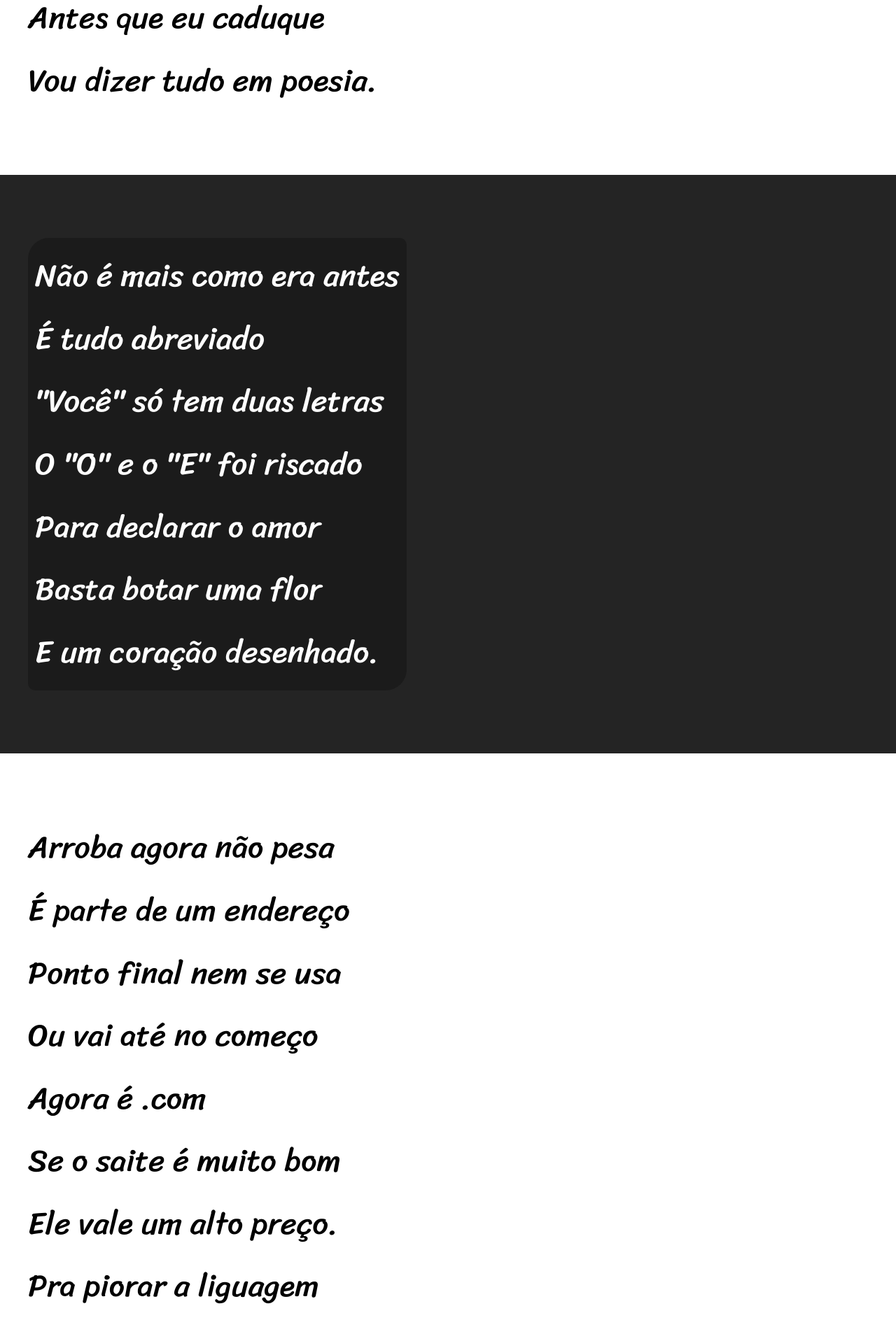
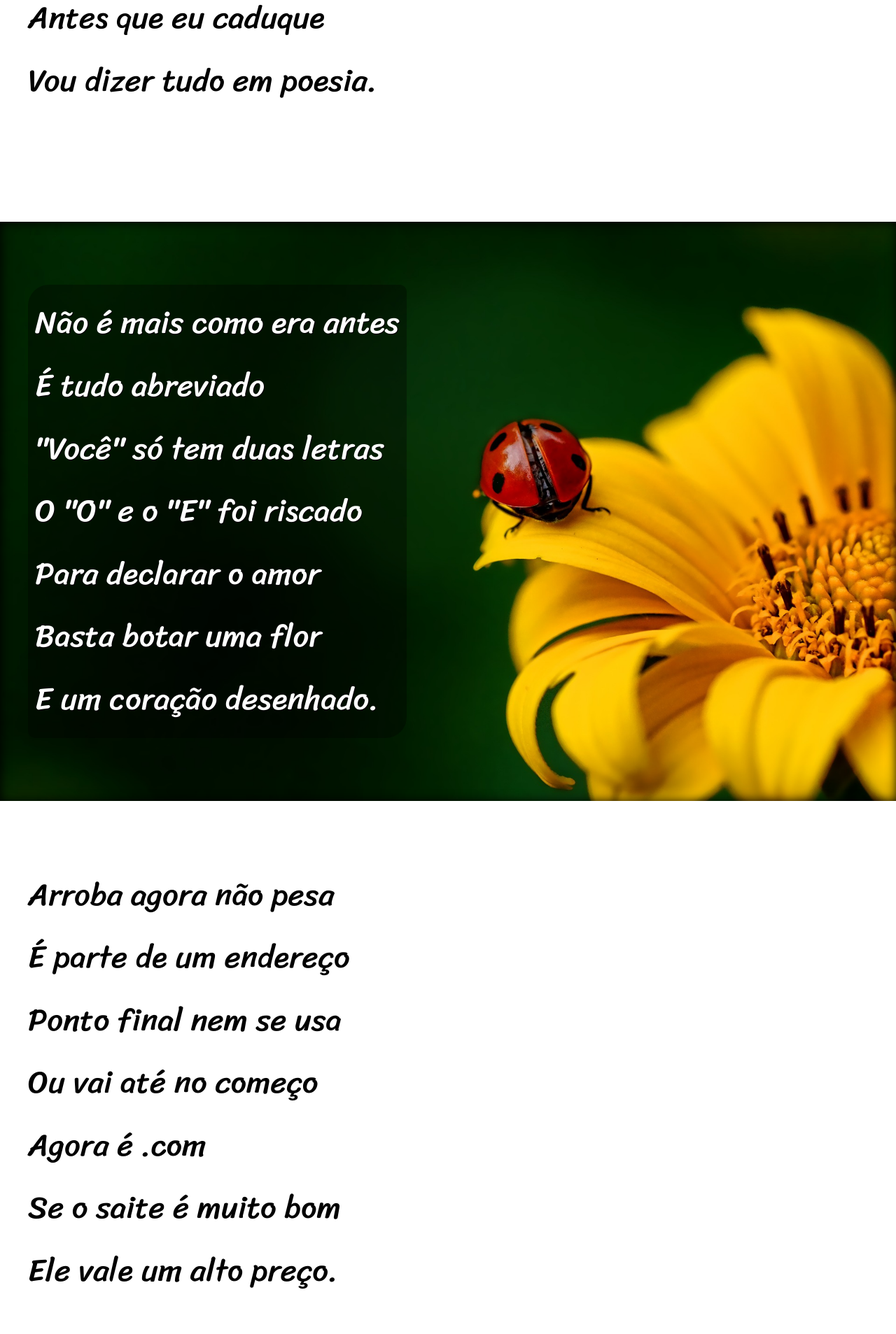
Before and after one commit to DenilsonCost/html-css, a Jekyll site: the page desafio/desafio12/index.html, which Jekyll copies as it is, in a window 1280 px wide. Shown: the part 817-2724 px from the top of the page at 70% size. Built offline with Jekyll 4.4.1, drawn with Linux system fonts in a browser that asks for light colours.

Commit message:
finalizando com posicionamento de img

```diff
--- a/desafio/desafio12/index.html
+++ b/desafio/desafio12/index.html
@@ -29,7 +29,7 @@
         </p>
     </section>
 
-    <section class="img">
+    <section class="img" id="img01">
         <p>
             Não é mais como era antes <br>
             É tudo abreviado <br>
@@ -63,7 +63,7 @@
         </p>
     </section>
 
-    <section class="img">
+    <section class="img" id="img02">
         <p>
             Tenho saudade das cartas <br>
             Escritas com a própria mão <br>
--- a/desafio/desafio12/style/style.css
+++ b/desafio/desafio12/style/style.css
@@ -58,6 +58,10 @@ section{
     font-size: 3.5vw;
 }
 
+section > p{
+    padding-bottom: 1.5em;
+}
+
 section.normal{
     background-color: white;
     color: black;
@@ -66,13 +70,27 @@ section.normal{
 section.img{
     background-color: rgb(36, 36, 36);
     color: white;
+    box-shadow: inset 1px 1px 15px 0px rgb(0, 0, 0);
+    background-size: cover;
+    background-attachment: fixed;
 }
 
 section.img > p{
     display: inline-block;
     padding: 10px;
     border-radius: 30px 10px;
-    background-color: rgba(0, 0, 0, 0.253);
+    background-color: rgba(0, 0, 0, 0.342);
+    text-shadow: 1px 1px 0px black;
+}
+
+section#img01{
+    background-image: url('../img/background001.jpg');
+    background-position: right center;
+}
+
+section#img02{
+    background-image: url('../img/background002.jpg');
+    background-position: right center;
 }
 
 footer{
```
